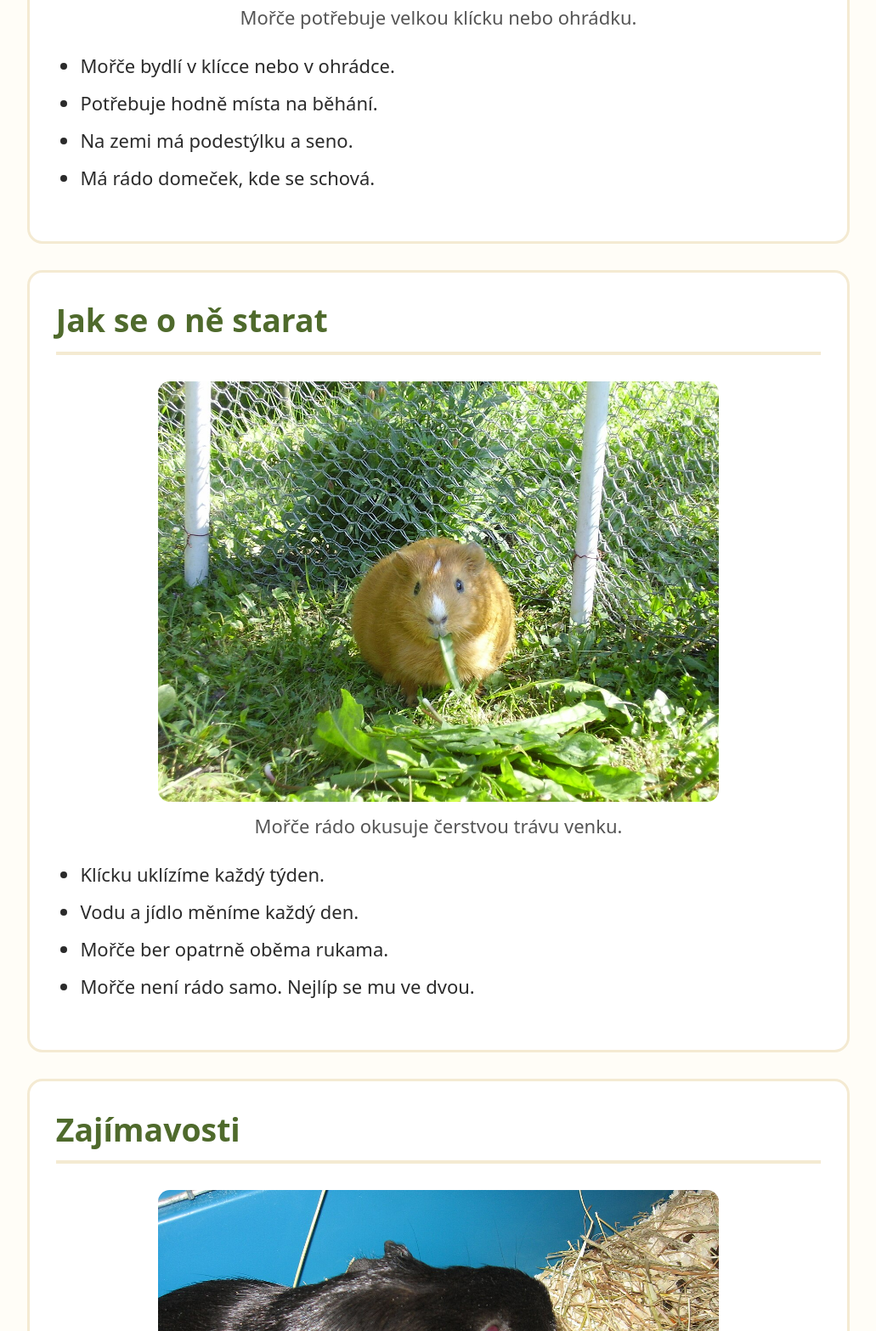
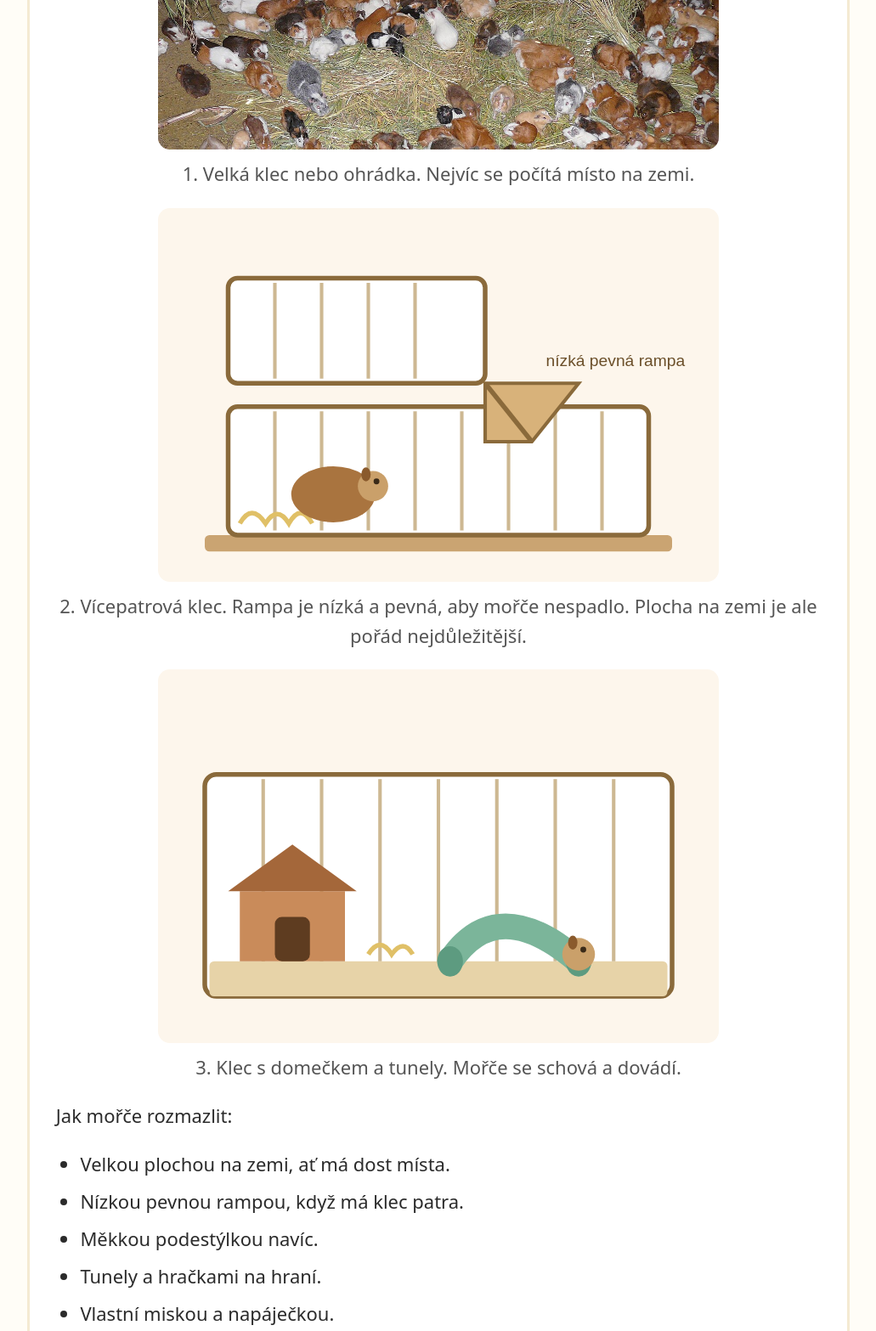
Before and after one commit to mroz22/conveyor-sandbox, a plain HTML site: page index.html in a window 1280 px wide. Shown: the part 3981-5548 px from the top of the page at 85% size, without its empty margins (124-1155 px from the left). Drawn offline with Linux system fonts and the light colour scheme.

Commit message:
feat: expand Kde bydlí with cage types and premium-care tips
Enrich the existing housing section with three cage types (large pen,
multi-level cage, cage with house and tunnels) and a kid-friendly
"Jak mořče rozmazlit" tips list. The multi-level cage is framed safely
(floor space first; low solid ramp; can't fall) per welfare guidance.

Two new local SVG illustrations avoid external/licensing dependencies;
footer credits updated. No separate section or nav entry (plan decision 2b).

Refs #3

Co-Authored-By: Claude Opus 4.8 <noreply@anthropic.com>

```diff
--- a/index.html
+++ b/index.html
@@ -60,15 +60,32 @@
 
     <section id="kde-bydli">
       <h2>Kde bydlí</h2>
+      <p>Mořče bydlí v klícce nebo v ohrádce. Hlavní je velká plocha na zemi, kde má místo na běhání. Na zemi má podestýlku a seno a rádo má domeček, kde se schová.</p>
+
+      <p>Klece jsou různé. Tady jsou tři druhy:</p>
+
       <figure>
         <img src="images/kde-bydli.jpg" alt="Mořčata ve velké ohrádce se senem">
-        <figcaption>Mořče potřebuje velkou klícku nebo ohrádku.</figcaption>
+        <figcaption>1. Velká klec nebo ohrádka. Nejvíc se počítá místo na zemi.</figcaption>
       </figure>
+
+      <figure>
+        <img src="images/klec-vicepatrova.svg" alt="Kresba vícepatrové klece s nízkou rampou mezi dvěma patry">
+        <figcaption>2. Vícepatrová klec. Rampa je nízká a pevná, aby mořče nespadlo. Plocha na zemi je ale pořád nejdůležitější.</figcaption>
+      </figure>
+
+      <figure>
+        <img src="images/klec-domecek-tunely.svg" alt="Kresba klece s domečkem a tunely na hraní">
+        <figcaption>3. Klec s domečkem a tunely. Mořče se schová a dovádí.</figcaption>
+      </figure>
+
+      <p>Jak mořče rozmazlit:</p>
       <ul>
-        <li>Mořče bydlí v klícce nebo v ohrádce.</li>
-        <li>Potřebuje hodně místa na běhání.</li>
-        <li>Na zemi má podestýlku a seno.</li>
-        <li>Má rádo domeček, kde se schová.</li>
+        <li>Velkou plochou na zemi, ať má dost místa.</li>
+        <li>Nízkou pevnou rampou, když má klec patra.</li>
+        <li>Měkkou podestýlkou navíc.</li>
+        <li>Tunely a hračkami na hraní.</li>
+        <li>Vlastní miskou a napáječkou.</li>
       </ul>
     </section>
 
@@ -113,6 +130,8 @@
       <li>Ohrádka — Martin B Smith Jr. (Public domain)</li>
       <li>Mořče na trávě — Marzper (Public domain)</li>
       <li>Černé mořče — Knijntje143 (Public domain)</li>
+      <li>Vícepatrová klec (kresba) — vlastní ilustrace (CC0)</li>
+      <li>Klec s domečkem a tunely (kresba) — vlastní ilustrace (CC0)</li>
     </ul>
   </footer>
 </body>
```
Also changed, not shown: images/klec-domecek-tunely.svg (added), images/klec-vicepatrova.svg (added).
